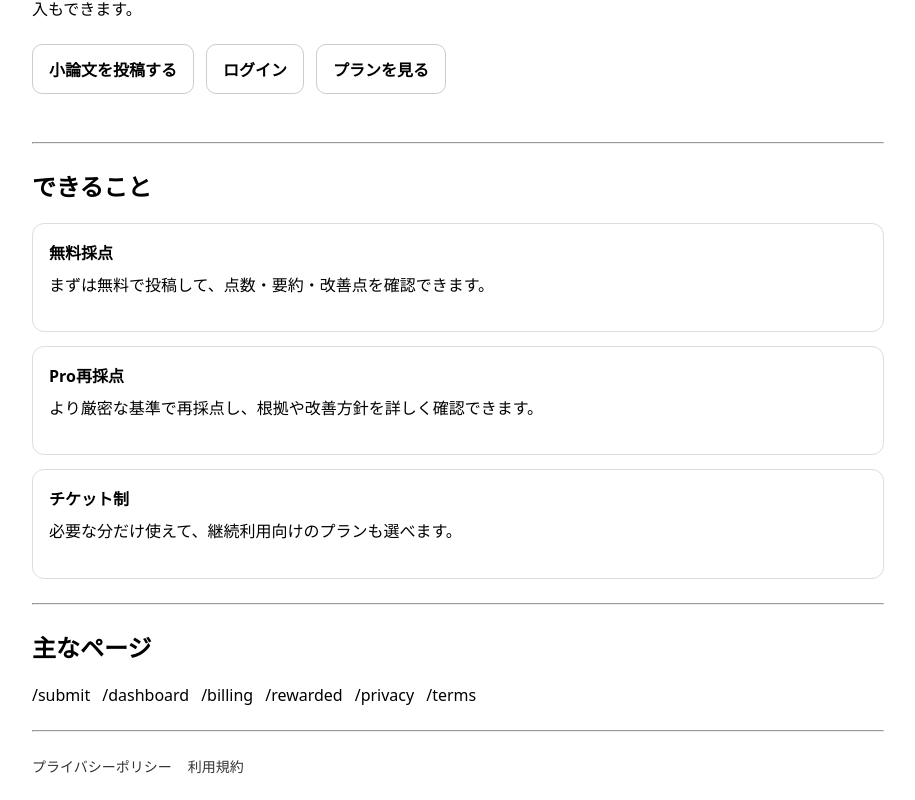
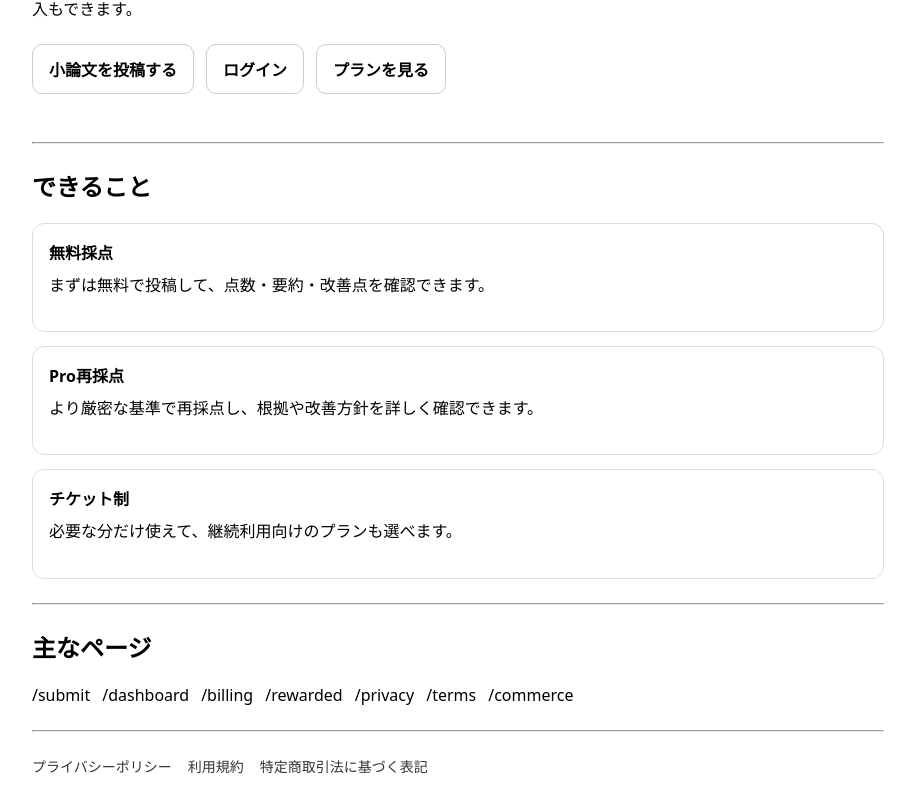
Before and after one commit to roromukuro-afk/shoron-rewarded-web, a Next.js app: page / in a window 1280 px wide. Shown: the part 204-1004 px from the top of the page, without its empty margins (182-1097 px from the left). Built offline with nearby package versions, Linux system fonts and the light colour scheme.

Commit message:
add commerce link to home page

```diff
--- a/app/page.tsx
+++ b/app/page.tsx
@@ -92,6 +92,7 @@ export default function HomePage() {
           <Link href="/rewarded">/rewarded</Link>
           <Link href="/privacy">/privacy</Link>
           <Link href="/terms">/terms</Link>
+          <Link href="/commerce">/commerce</Link>
         </div>
       </section>
 
@@ -100,6 +101,7 @@ export default function HomePage() {
       <footer style={{ fontSize: 14, opacity: 0.8, display: "flex", gap: 16, flexWrap: "wrap" }}>
         <Link href="/privacy">プライバシーポリシー</Link>
         <Link href="/terms">利用規約</Link>
+        <Link href="/commerce">特定商取引法に基づく表記</Link>
       </footer>
     </main>
   );
```
